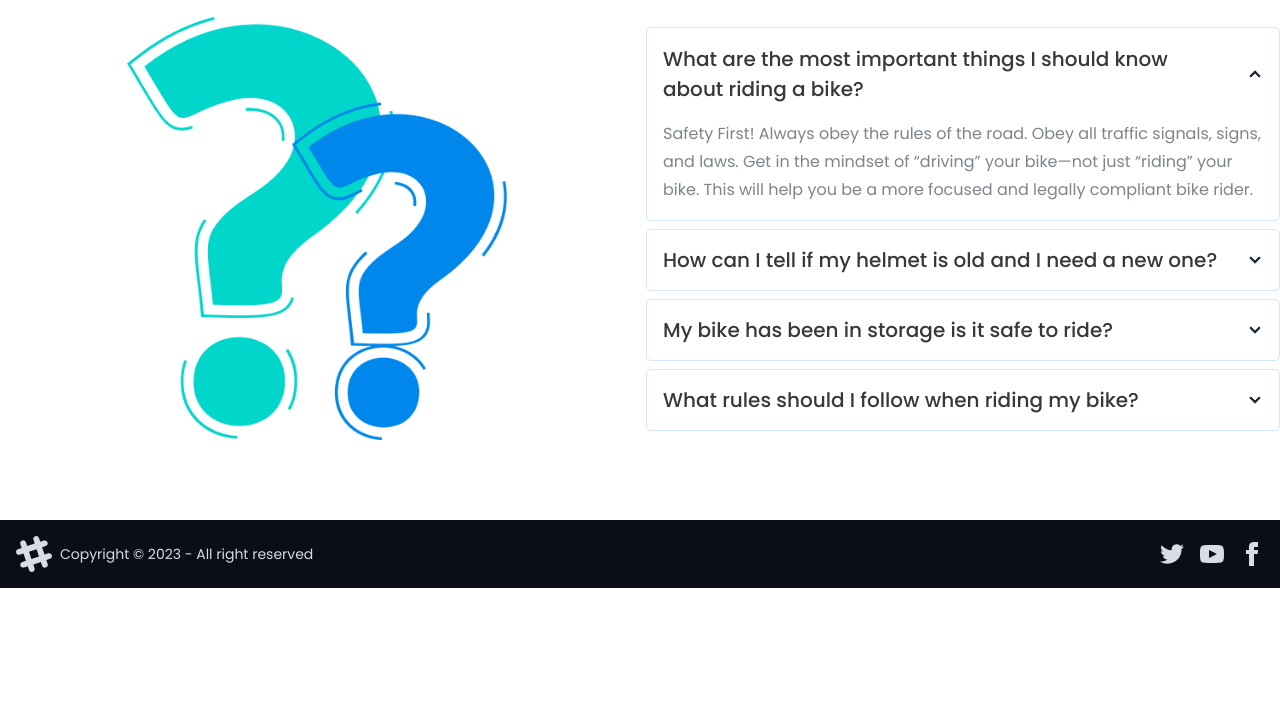
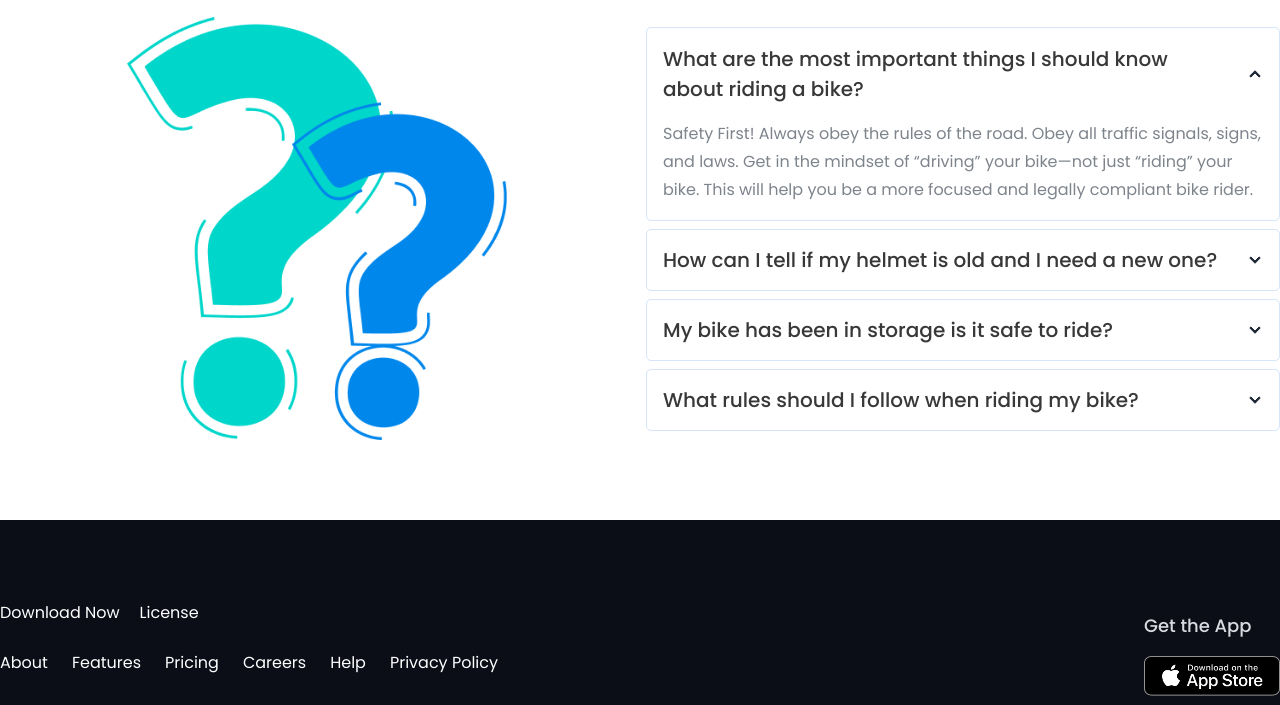
Before and after one commit to sharif-ahmed/biker_zone.github.io, a plain HTML site: page index.html in a window 1280 px wide. Shown: the part 3384-4089 px from the top of the page. Before the commit the page ends 3972 px from the top, so only its background shows below. Drawn offline with nearby package versions, Linux system fonts and the light colour scheme.

Commit message:
footer done

```diff
--- a/index.html
+++ b/index.html
@@ -420,37 +420,35 @@
         <!-- faq section end -->
     </main>
 
-    <footer class="bg-[#0B0D17]">
-        <div class="container mx-auto footer items-center p-4 text-neutral-content">
-            <div class="items-center grid-flow-col">
-                <svg width="36" height="36" viewBox="0 0 24 24" xmlns="http://www.w3.org/2000/svg" fill-rule="evenodd"
-                    clip-rule="evenodd" class="fill-current">
-                    <path
-                        d="M22.672 15.226l-2.432.811.841 2.515c.33 1.019-.209 2.127-1.23 2.456-1.15.325-2.148-.321-2.463-1.226l-.84-2.518-5.013 1.677.84 2.517c.391 1.203-.434 2.542-1.831 2.542-.88 0-1.601-.564-1.86-1.314l-.842-2.516-2.431.809c-1.135.328-2.145-.317-2.463-1.229-.329-1.018.211-2.127 1.231-2.456l2.432-.809-1.621-4.823-2.432.808c-1.355.384-2.558-.59-2.558-1.839 0-.817.509-1.582 1.327-1.846l2.433-.809-.842-2.515c-.33-1.02.211-2.129 1.232-2.458 1.02-.329 2.13.209 2.461 1.229l.842 2.515 5.011-1.677-.839-2.517c-.403-1.238.484-2.553 1.843-2.553.819 0 1.585.509 1.85 1.326l.841 2.517 2.431-.81c1.02-.33 2.131.211 2.461 1.229.332 1.018-.21 2.126-1.23 2.456l-2.433.809 1.622 4.823 2.433-.809c1.242-.401 2.557.484 2.557 1.838 0 .819-.51 1.583-1.328 1.847m-8.992-6.428l-5.01 1.675 1.619 4.828 5.011-1.674-1.62-4.829z">
-                    </path>
-                </svg>
-                <p>Copyright © 2023 - All right reserved</p>
-            </div>
-            <div class="grid-flow-col gap-4 md:place-self-center md:justify-self-end">
-                <a><svg xmlns="http://www.w3.org/2000/svg" width="24" height="24" viewBox="0 0 24 24"
-                        class="fill-current">
-                        <path
-                            d="M24 4.557c-.883.392-1.832.656-2.828.775 1.017-.609 1.798-1.574 2.165-2.724-.951.564-2.005.974-3.127 1.195-.897-.957-2.178-1.555-3.594-1.555-3.179 0-5.515 2.966-4.797 6.045-4.091-.205-7.719-2.165-10.148-5.144-1.29 2.213-.669 5.108 1.523 6.574-.806-.026-1.566-.247-2.229-.616-.054 2.281 1.581 4.415 3.949 4.89-.693.188-1.452.232-2.224.084.626 1.956 2.444 3.379 4.6 3.419-2.07 1.623-4.678 2.348-7.29 2.04 2.179 1.397 4.768 2.212 7.548 2.212 9.142 0 14.307-7.721 13.995-14.646.962-.695 1.797-1.562 2.457-2.549z">
-                        </path>
-                    </svg>
-                </a>
-                <a><svg xmlns="http://www.w3.org/2000/svg" width="24" height="24" viewBox="0 0 24 24"
-                        class="fill-current">
-                        <path
-                            d="M19.615 3.184c-3.604-.246-11.631-.245-15.23 0-3.897.266-4.356 2.62-4.385 8.816.029 6.185.484 8.549 4.385 8.816 3.6.245 11.626.246 15.23 0 3.897-.266 4.356-2.62 4.385-8.816-.029-6.185-.484-8.549-4.385-8.816zm-10.615 12.816v-8l8 3.993-8 4.007z">
-                        </path>
-                    </svg></a>
-                <a><svg xmlns="http://www.w3.org/2000/svg" width="24" height="24" viewBox="0 0 24 24"
-                        class="fill-current">
-                        <path
-                            d="M9 8h-3v4h3v12h5v-12h3.642l.358-4h-4v-1.667c0-.955.192-1.333 1.115-1.333h2.885v-5h-3.808c-3.596 0-5.192 1.583-5.192 4.615v3.385z">
-                        </path>
-                    </svg></a>
+    <footer class="bg-[#0B0D17] py-20">
+        <div class="container mx-auto md:px-3 lg:px-0">
+            <div class="flex flex-col md:flex-row md:justify-between">
+                <div class="flex flex-col gap-6 ">
+                    <div class="flex flex-col md:flex-row gap-5 ">
+                        <a href="#" class="text-[#fff] leading-[26px] text-center">Download Now</a>
+                        <a href="#" class="text-[#fff] leading-[26px] text-center">License</a>
+                    </div>
+                    <div class="flex flex-col md:flex-row gap-6">
+                        <a href="#" class="text-[#fff] leading-[26px] text-center">About</a>
+                        <a href="#" class="text-[#fff] leading-[26px] text-center">Features</a>
+                        <a href="#" class="text-[#fff] leading-[26px] text-center">Pricing</a>
+                        <a href="#" class="text-[#fff] leading-[26px] text-center">Careers</a>
+                        <a href="#" class="text-[#fff] leading-[26px] text-center">Help</a>
+                        <a href="#" class="text-[#fff] leading-[26px] text-center">Privacy Policy</a>
+                    </div>
+                    <p class="text-[#D9DBE1] text-[14px] leading-[24px] text-center md:text-left">© 2020 bike. All
+                        rights reserved</p>
+                </div>
+                <div class="flex flex-col justify-center gap-4 mt-3">
+                    <p class="text-[#D9DBE1] font-medium text-[18px] leading-7 text-center md:text-left ">Get the App
+                    </p>
+                    <figure class="w-full  flex justify-center">
+                        <img class="md:w-[136px] md:h-[40px]" src="./img/ios.png" alt="">
+                    </figure>
+                    <figure class="w-full  flex justify-center">
+                        <img class="md:w-[136px] md:h-[40px]" src="./img/android.png" alt="">
+                    </figure>
+                </div>
             </div>
         </div>
     </footer>
```
